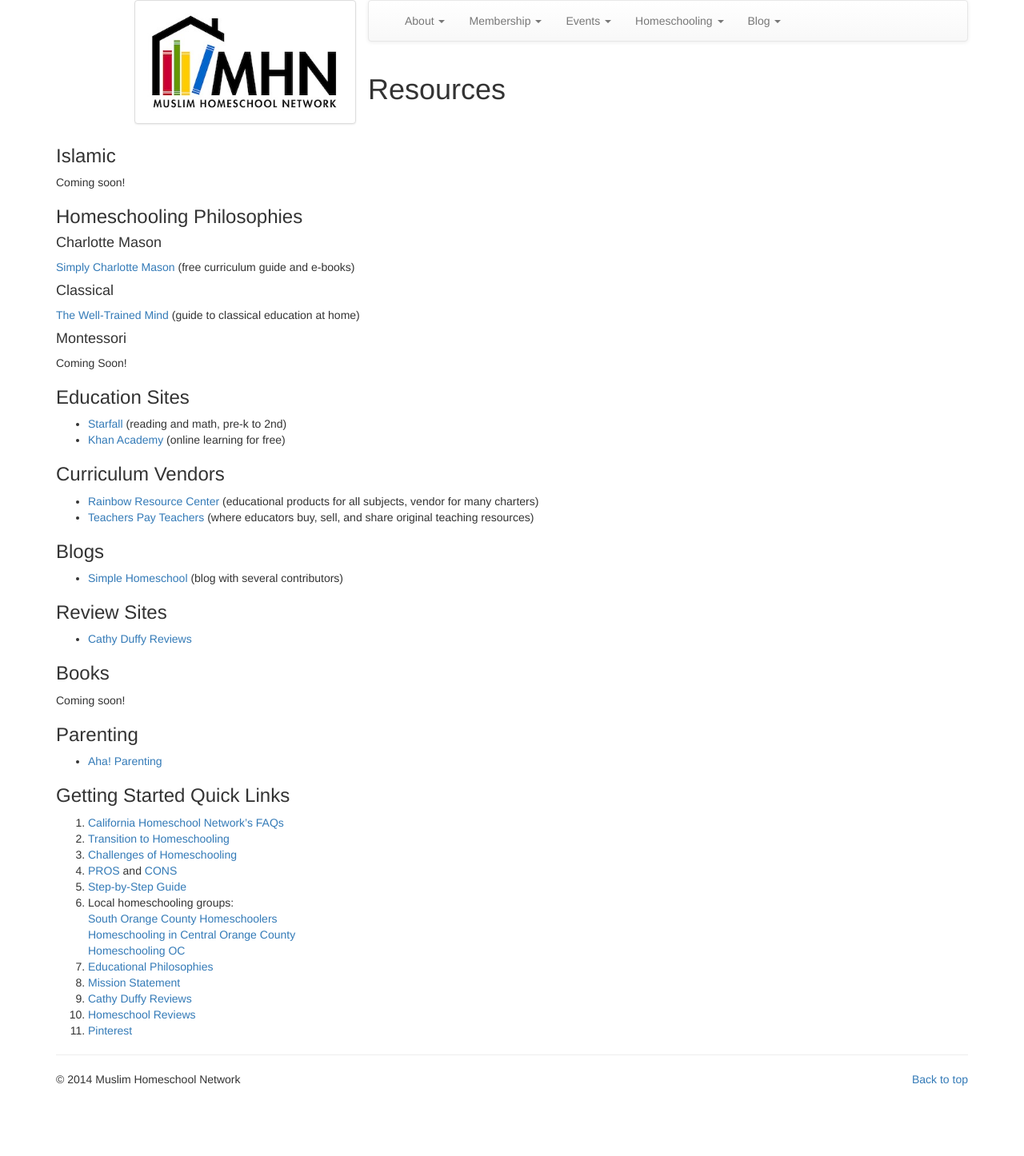
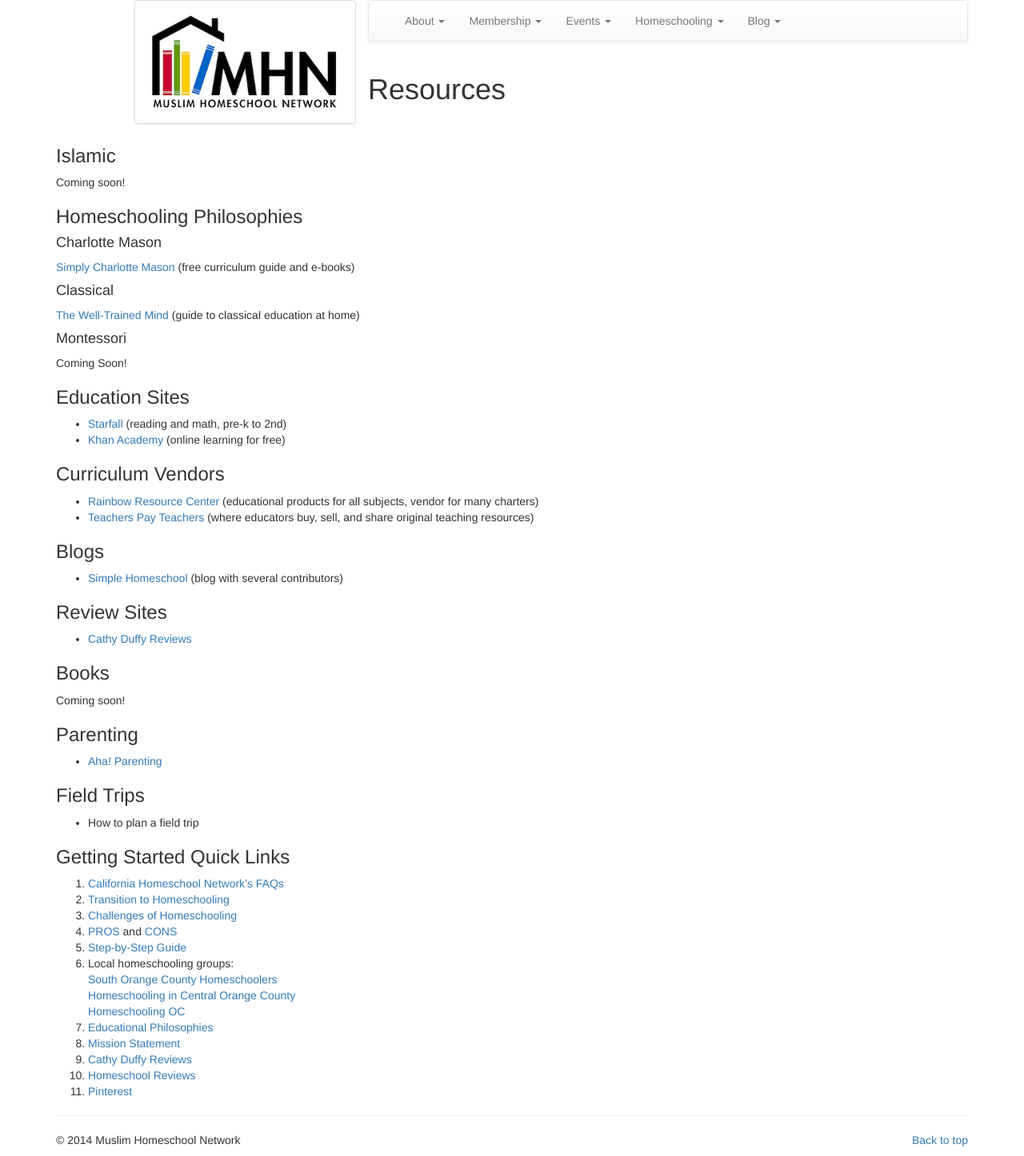
Before and after one commit to muslimhomeschoolnetwork/muslimhomeschoolnetwork.github.io, a Jekyll site: the page built from homeschooling/resources/index.md, in a window 1280 px wide. Shown: the whole page at 80% size. Built offline with Jekyll 4.4.1, drawn with Linux system fonts in a browser that asks for light colours; nearby versions of some CDN libraries; Markdown is read by kramdown in place of the engine named in the settings; before the commit the page ends 1370 px from its top, so only the background shows below that.

Commit message:
Update index.md

```diff
--- a/homeschooling/resources/index.md
+++ b/homeschooling/resources/index.md
@@ -38,6 +38,9 @@
 ###Parenting
 * [Aha! Parenting](http://www.ahaparenting.com)
 
+###Field Trips
+* How to plan a field trip
+
 ###Getting Started Quick Links
 
 1. [California Homeschool Network’s FAQs](http://www.californiahomeschool.net/howTo/faq.htm )
```
